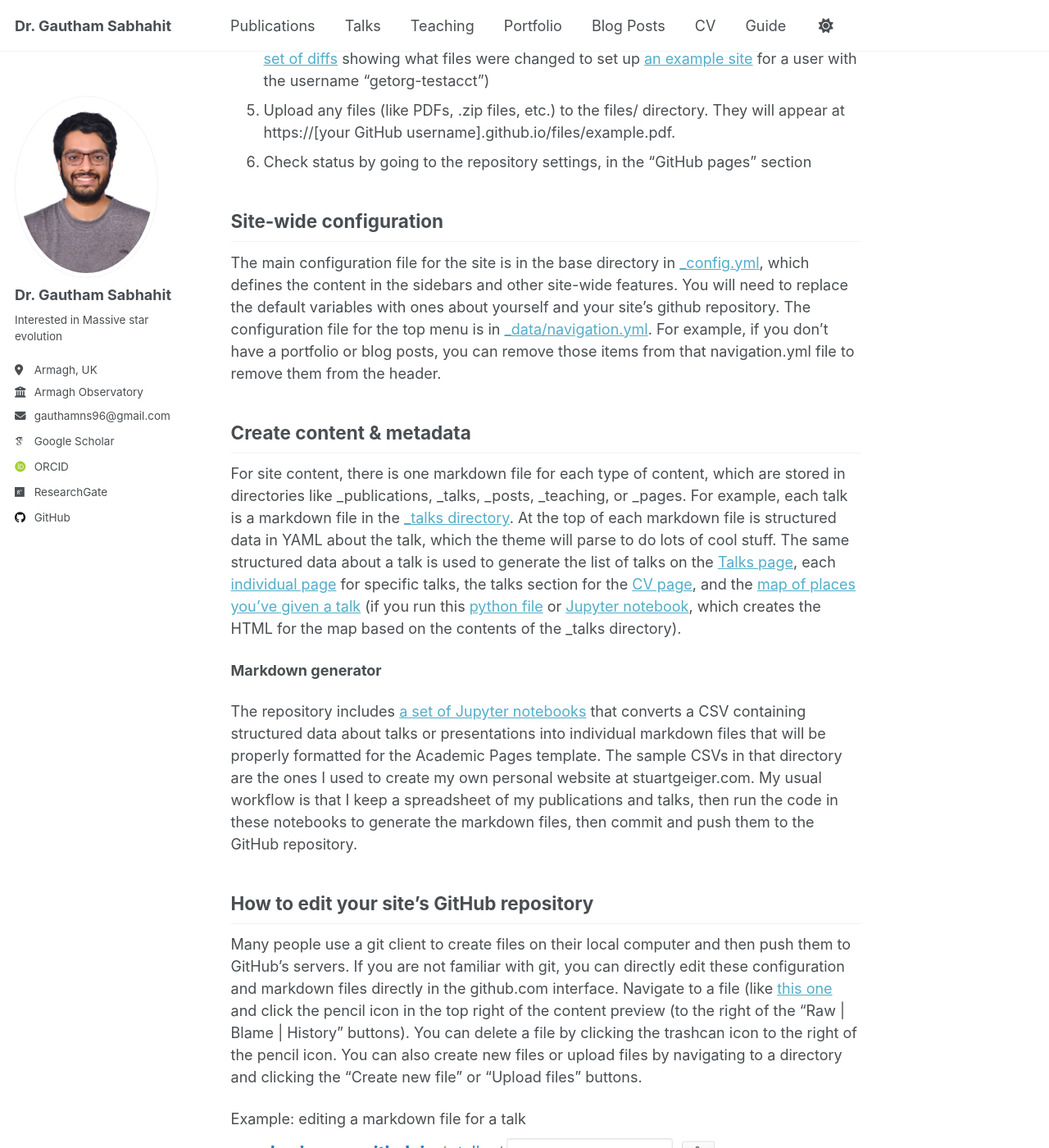
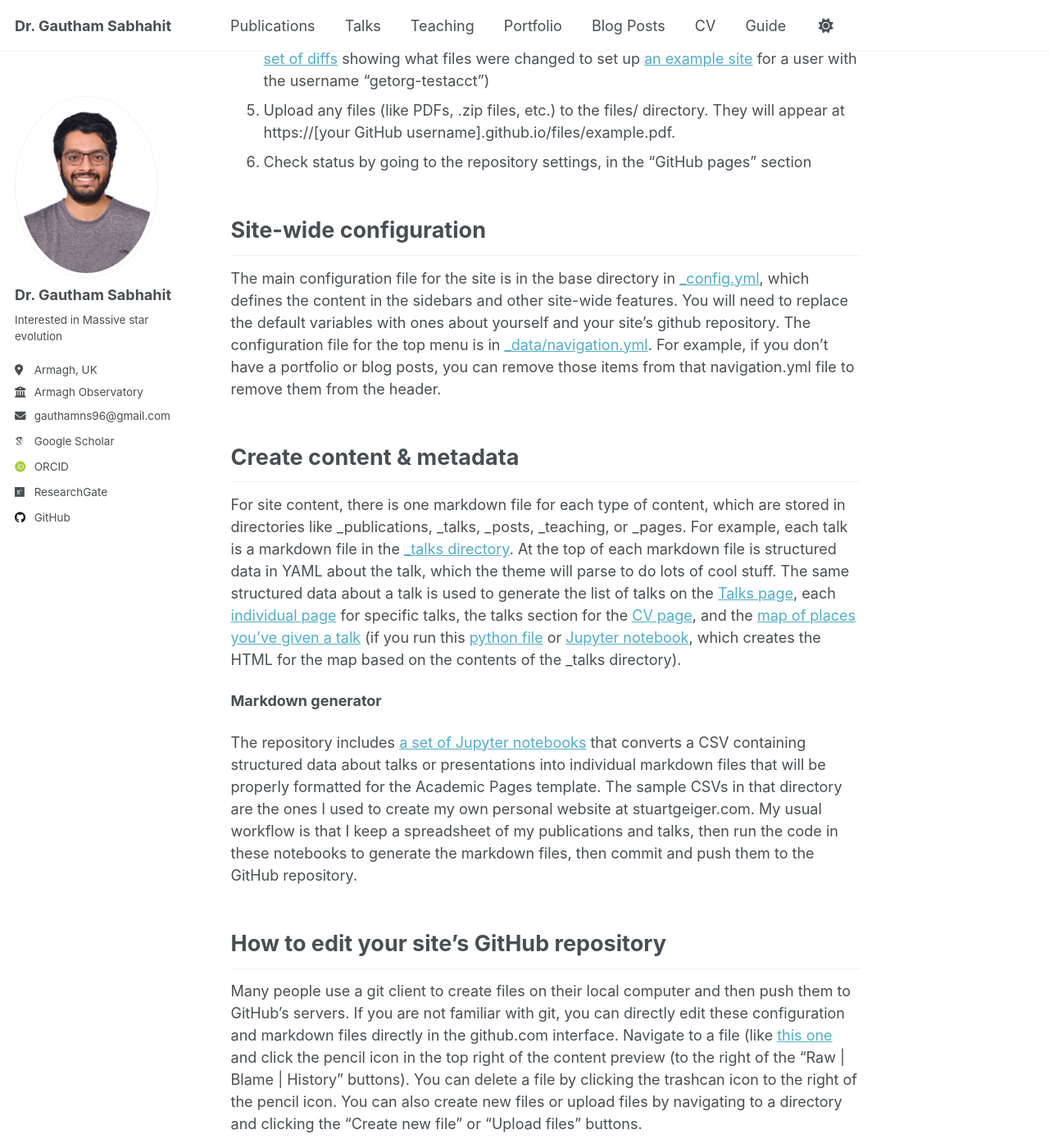
Before and after one commit to Mdot-com/mdot.com, a Jekyll site: the page built from _pages/about.md, in a window 1280 px wide and 1400 px high, scrolled down 1172 px. Shown: the whole window at 82% size. Built offline with Jekyll 4.4.1, drawn with Linux system fonts in a browser that asks for light colours; some web fonts are replaced.

Commit message:
Update _themes.scss

```diff
--- a/_sass/_themes.scss
+++ b/_sass/_themes.scss
@@ -33,7 +33,7 @@ $garamond                   : Garamond, serif;
 $type-size-1                : 2.441em;  // ~39.056px
 $type-size-2                : 1.953em;  // ~31.248px
 $type-size-3                : 1.563em;  // ~25.008px
-$type-size-4                : 1.25em;   // ~20px
+$type-size-4                : 1.5em;   // ~20px
 $type-size-5                : 1em;      // ~16px
 $type-size-6                : 0.75em;   // ~12px
 $type-size-7                : 0.6875em; // ~11px
```
